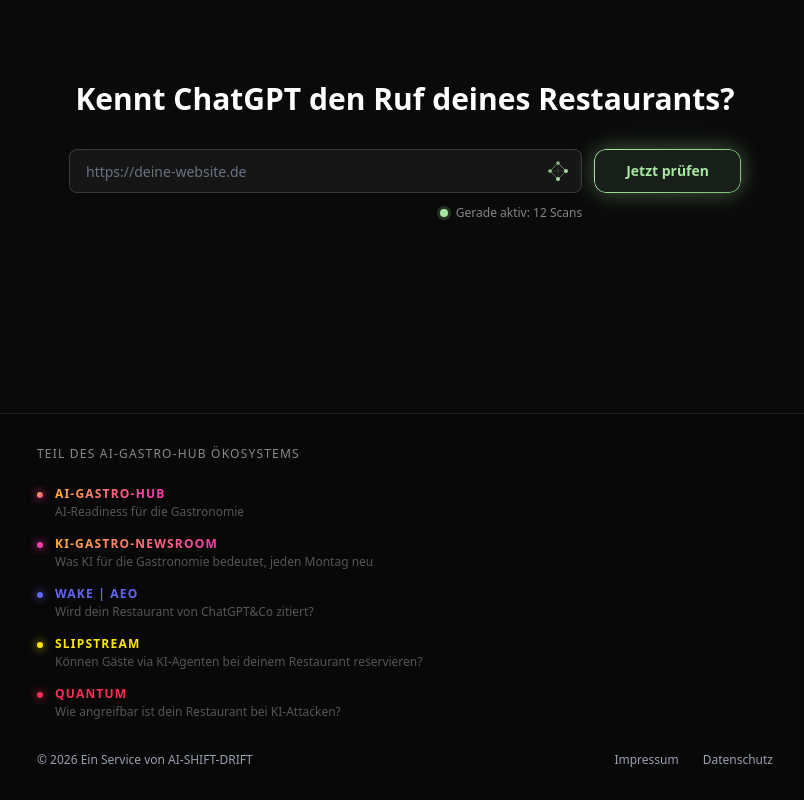
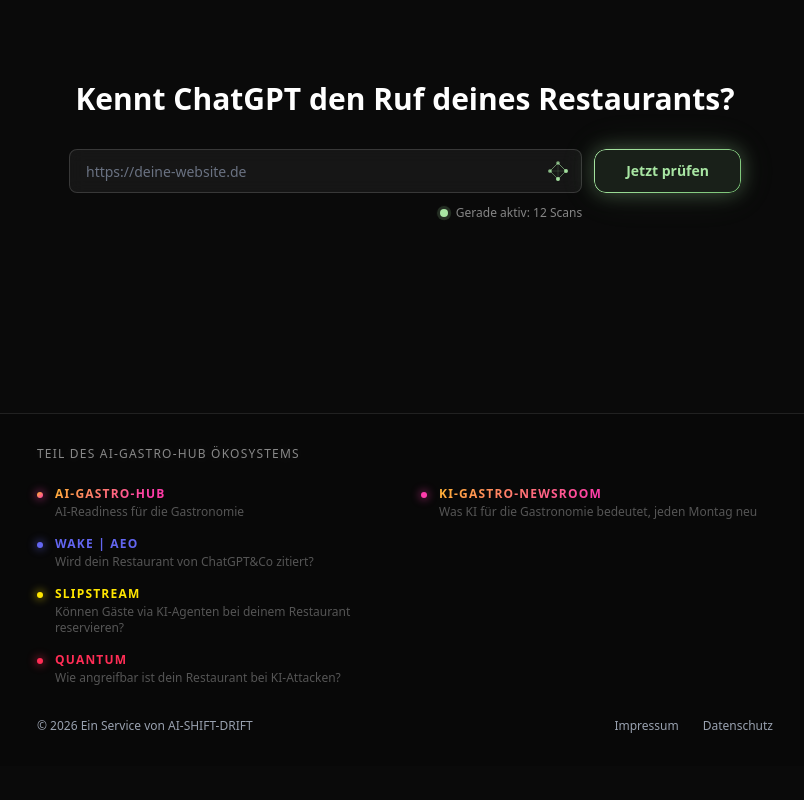
Before and after one commit to perspectivetwist/geo-gastro, a Next.js app: page / in a window 1280 px wide. Shown: the part 3447-4247 px from the top of the page, without its empty margins (235-1039 px from the left). After the commit the page ends 4213 px from the top, so only its background shows below. Built offline with nearby package versions, Linux system fonts and the light colour scheme; no server answers.

Commit message:
fix: Newsroom in 2-col grid neben Scanner-Liste (wie Mother Page)
Co-Authored-By: Claude Opus 4.6 <noreply@anthropic.com>

```diff
--- a/components/Footer.tsx
+++ b/components/Footer.tsx
@@ -8,14 +8,6 @@ const ecosystem = [
     dotShadow: "0 0 8px 2px rgba(255,60,172,0.4)",
     desc: "AI-Readiness für die Gastronomie",
     url: "https://ai-gastro-hub.vercel.app/",
-  },
-  {
-    label: "KI-Gastro-Newsroom",
-    gradient: "linear-gradient(135deg, #FFB432 0%, #FF3CAC 50%, #FF2D78 100%)",
-    dotBg: "#FF3CAC",
-    dotShadow: "0 0 8px 2px #FF3CAC66",
-    desc: "Was KI für die Gastronomie bedeutet, jeden Montag neu",
-    url: "https://ai-gastro-hub.vercel.app/newsroom",
   },
   {
     label: "Wake | AEO",
@@ -53,6 +45,8 @@ export default function Footer() {
           <div className="text-xs tracking-widest uppercase mb-6" style={{ color: "#888", textShadow: "0 0 12px rgba(255,255,255,0.15)" }}>
             Teil des AI-Gastro-Hub Ökosystems
           </div>
+          <div className="grid grid-cols-1 md:grid-cols-2 gap-8">
+            {/* Scanner links */}
             <div className="flex flex-col gap-4">
               {ecosystem.map((item) => (
                 <a
@@ -84,6 +78,33 @@ export default function Footer() {
                 </a>
               ))}
             </div>
+
+            {/* Newsroom rechts */}
+            <div>
+              <a
+                href="https://ai-gastro-hub.vercel.app/newsroom"
+                target="_blank"
+                rel="noopener noreferrer"
+                className="flex items-start gap-3 transition-opacity duration-200 hover:opacity-80"
+              >
+                <div
+                  className="w-[6px] h-[6px] rounded-full flex-shrink-0 mt-1.5"
+                  style={{ background: "#FF3CAC", boxShadow: "0 0 8px 2px #FF3CAC66" }}
+                />
+                <div>
+                  <div
+                    className="text-xs tracking-widest uppercase font-semibold"
+                    style={{ backgroundImage: "linear-gradient(135deg, #FFB432 0%, #FF3CAC 50%, #FF2D78 100%)", WebkitBackgroundClip: 'text', WebkitTextFillColor: 'transparent' }}
+                  >
+                    KI-Gastro-Newsroom
+                  </div>
+                  <div className="text-xs mt-0.5" style={{ color: "#555" }}>
+                    Was KI für die Gastronomie bedeutet, jeden Montag neu
+                  </div>
+                </div>
+              </a>
+            </div>
+          </div>
         </div>
 
         {/* Impressum / Datenschutz / Copyright */}
```
Lines whose indentation alone changed are shown as unchanged.
